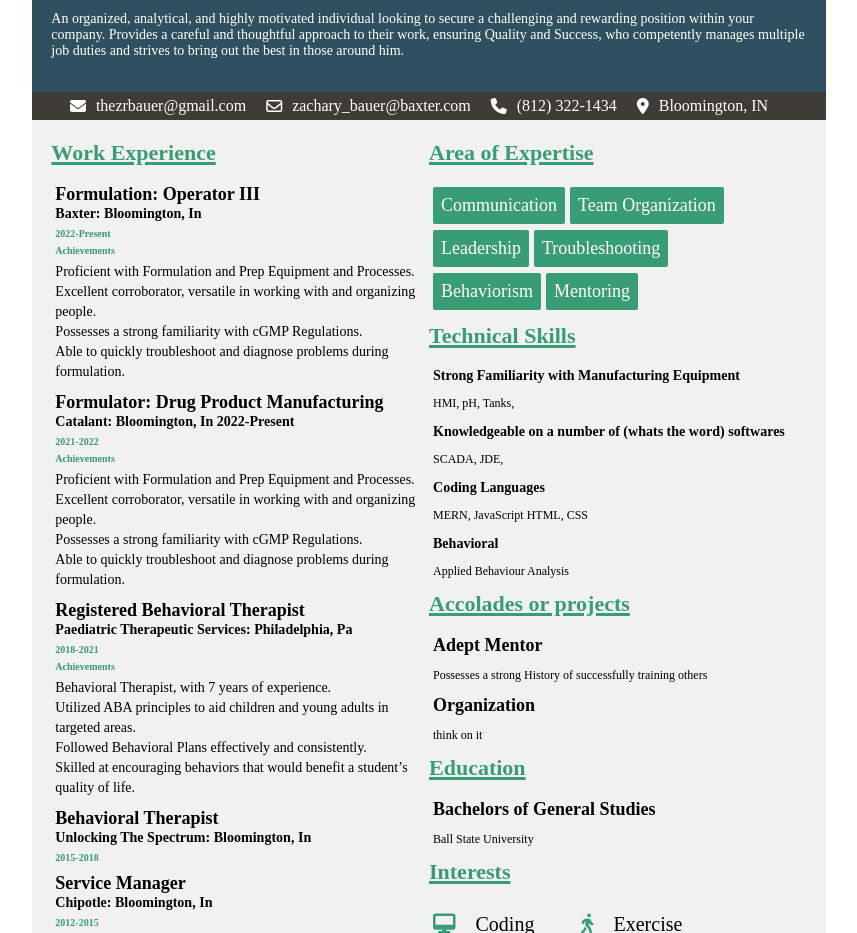
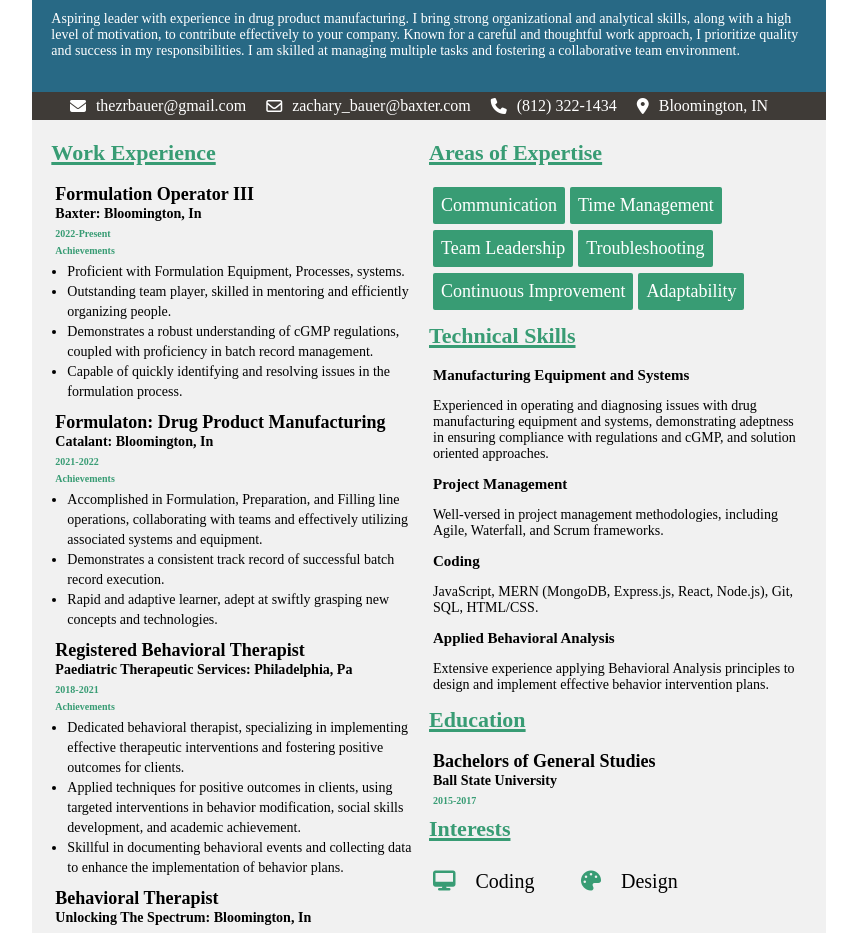
Before and after one commit to thezrbauer/Resume_2024, a website: page index.html in a window 1280 px wide. Shown: the part 88-1021 px from the top of the page, without its empty margins (211-1068 px from the left). Drawn offline with Linux system fonts and the light colour scheme; a web font is replaced by a local one.

Commit message:
finishing up

```diff
--- a/index.html
+++ b/index.html
@@ -12,9 +12,12 @@
 <body>
     <main>
     <div class="introduction">
-        <h1>Zachary Bauer</h1>
-        <h2>Formulation: Operator III</h2>
-        <p>An organized, analytical, and highly motivated individual looking to secure a challenging and rewarding position within your company. Provides a careful and thoughtful approach to their work, ensuring Quality and Success, who competently manages multiple job duties and strives to bring out the best in those around him.
+        <h1>Zachary R. Bauer</h1>
+        <h2>Formulation Operator III</h2>
+        <p>Aspiring leader with experience in drug product manufacturing. I bring strong organizational and analytical skills,
+           along with a high level of motivation, to contribute effectively to your company. Known for a careful and thoughtful
+           work approach, I prioritize quality and success in my responsibilities. I am skilled at managing multiple tasks and
+           fostering a collaborative team environment.
         </p>
     </div>
     <div class="contact">
@@ -34,30 +37,30 @@
             <h2 class="title">Work Experience</h2>
         </div>
         <div class ="card">
-        <h2 class="job_name">Formulation: Operator III</h2>
+        <h2 class="job_name">Formulation Operator III</h2>
         <h3 class="company">Baxter: Bloomington, In </h3>
-        <h4 class="time_in_position">2022-Present</h4>
+        <h4>2022-Present</h4>
         <h4 class="achievements">Achievements</h4>
         <div class="listdiv">
         <ul>
-            <li>Proficient with Formulation and Prep Equipment and Processes.</li>
-            <li>Excellent corroborator, versatile in working with and organizing people. </li>
-            <li>Possesses a strong familiarity with cGMP Regulations.</li>
-            <li>Able to quickly troubleshoot and diagnose problems during formulation.</li>
+            <li>Proficient with Formulation Equipment, Processes, systems.</li>
+            <li>Outstanding team player, skilled in mentoring and efficiently organizing people. </li>
+            <li>Demonstrates a robust understanding of cGMP regulations, coupled with proficiency in batch record management.</li>
+            <li>Capable of quickly identifying and resolving issues in the formulation process.</li>
         </ul>
         </div>
     </div>
     <div class ="card">
-        <h2 class="job_name">Formulator: Drug Product Manufacturing</h2>
-        <h3 class="company">Catalant: Bloomington, In 2022-Present</h3>
-        <h4 class="time_in_position">2021-2022</h4>
+        <h2 class="job_name">Formulaton: Drug Product Manufacturing</h2>
+        <h3 class="company">Catalant: Bloomington, In</h3>
+        <h4>2021-2022</h4>
         <h4 class="achievements">Achievements</h4>
         <div class="listdiv">
         <ul>
-            <li>Proficient with Formulation and Prep Equipment and Processes.</li>
-            <li>Excellent corroborator, versatile in working with and organizing people. </li>
-            <li>Possesses a strong familiarity with cGMP Regulations.</li>
-            <li>Able to quickly troubleshoot and diagnose problems during formulation.</li>
+            <li>Accomplished in Formulation, Preparation, and Filling line operations, collaborating with teams and effectively utilizing associated systems and equipment.</li>
+            <li>Demonstrates a consistent track record of successful batch record execution.</li>
+            <li>Rapid and adaptive learner, adept at swiftly grasping new concepts and technologies.</li>
+
         </ul>
         </div>
     </div>
@@ -65,14 +68,14 @@
         <div class ="card">
             <h2 class="job_name">Registered Behavioral Therapist </h2>
             <h3 class="company">Paediatric Therapeutic Services: Philadelphia, Pa </h3>
-            <h4 class="time_in_position">2018-2021</h4>
+            <h4>2018-2021</h4>
             <h4 class="achievements">Achievements</h4>
             <div class="listdiv">
                 <ul>
-                    <li>Behavioral Therapist, with 7 years of experience.</li>
-                    <li>Utilized ABA principles to aid children and young adults in targeted areas. </li>
-                    <li>Followed Behavioral Plans effectively and consistently.</li>
-                    <li>Skilled at encouraging behaviors that would benefit a student’s quality of life.</li>
+                    <li>Dedicated behavioral therapist, specializing in implementing effective therapeutic interventions and fostering positive outcomes for clients.</li>
+                    <li>Applied techniques for positive outcomes in clients, using targeted interventions in behavior modification, social skills development, and academic achievement. </li>
+                    <li>Skillful in documenting behavioral events and collecting data to enhance the implementation of behavior plans.</li>
+
                 </ul>
                 </div>
         </div>
@@ -80,35 +83,30 @@
         <div class ="card">
                 <h2 class="job_name">Behavioral Therapist</h2>
                 <h3 class="company">Unlocking The Spectrum: Bloomington, In</h3>
-                <h4 class="time_in_position">2015-2018</h4>
+                <h4>2015-2018</h4>
                 </div>
 
-            <div class ="card">
-                <h2 class="job_name">Service Manager</h2>
-                <h3 class="company">Chipotle: Bloomington, In</h3>
-                <h4 class="time_in_position">2012-2015</h4>
-            </div>
     </div>
 </div>
 <div class="column">
     <div class="skills">
 
         <div>
-            <h2 class="title">Area of Expertise</h2>
+            <h2 class="title">Areas of Expertise</h2>
         </div>
 
         <div class ="card">
           <div class="ex1">
             <div class="expertise">Communication</div>
-            <div class="expertise">Team Organization</div>
+            <div class="expertise">Time Management</div>
         </div>
         <div class="ex2">
-            <div class="expertise">Leadership</div>
+            <div class="expertise">Team Leadership</div>
             <div class="expertise">Troubleshooting</div>
         </div>
         <div class="ex3">
-            <div class="expertise">Behaviorism</div>
-            <div class="expertise">Mentoring</div>
+            <div class="expertise">Continuous Improvement</div>
+            <div class="expertise">Adaptability</div>
         </div>
     </div>
 
@@ -117,44 +115,32 @@
     </div>
 
     <div class="card">
-     <div class="listdiv">
+     <div class="techSkills">
 
-        <h3>Strong Familiarity with Manufacturing Equipment</h3>
-        <p>HMI, pH, Tanks, </p>
+        <h3>Manufacturing Equipment and Systems</h3>
+        <p>Experienced in operating and diagnosing issues with drug manufacturing equipment and systems, demonstrating adeptness in ensuring compliance with regulations and cGMP, and solution oriented approaches.</p>
 
-        <h3>Knowledgeable on a number of (whats the word) softwares</h3>
-        <p>SCADA, JDE, </p>
+        <h3>Project Management </h3>
+        <p>Well-versed in project management methodologies, including Agile, Waterfall, and Scrum frameworks.</p>
 
-        <h3>Coding Languages</h3>
-        <p>MERN, JavaScript HTML, CSS</p>
+        <h3>Coding</h3>
+        <p>JavaScript, MERN (MongoDB, Express.js, React, Node.js), Git, SQL, HTML/CSS.</p>
 
-        <h3>Behavioral </h3>
-        <p>Applied Behaviour Analysis</p>
+        <h3>Applied Behavioral Analysis </h3>
+        <p>Extensive experience applying Behavioral Analysis principles to design and implement effective behavior intervention plans.</p>
     </div>
     </div>
 
-    <div>
-        <h2 class="title">Accolades or projects</h2>
-    </div>
-
-    <div class="card">
-     <div class="listdiv">
-        <h2>Adept Mentor</h2>
-        <p>Possesses a strong History of successfully training others</p>
-
-        <h2>Organization</h2>
-        <p>think on it</p>
-        </div></div>
 
     <div>
         <h2 class="title">Education</h2>
     </div>
 
-    <div class="card">
-     <div class="listdiv">
+
+    <div class ="card">
         <h2>Bachelors of General Studies</h2>
-        <p>Ball State University</p>
-    </div>
+        <h3>Ball State University</h3>
+        <h4>2015-2017</h4>
     </div>
 
         <div>
@@ -164,7 +150,7 @@
                 <div class="interests">
 
             <div><span><i class="fa-solid fa-desktop"></i></span><p>Coding</p></div>
-            <div><span><i class="fa-solid fa-person-walking"></i></span><p>Exercise</p></div>
+            <div><span><i class="fa-solid fa-palette"></i></span><p>Design</p></div>
 
 
             <div><span><i class="fa-solid fa-book-open"></i></span><p>Reading</p></div>
--- a/style.css
+++ b/style.css
@@ -6,10 +6,12 @@
 
 :root {
     /* --intro-bg: rgb(59, 94, 128);
-    --accent-txt: #36a377; */
+    --accent-txt: #36a377;
+     --banner-color:#3f3b37;*/
 
-       --intro-bg: rgb(46, 80, 95);
+       --intro-bg: rgb(40, 105, 133);
     --accent-txt: #389c74;
+    --banner-color:#3f3b37;
 }
 
 /*#3ce3b4 ,
@@ -89,7 +91,7 @@ h4 {
 
 }
 .contact{
-    background-color: #3f3b37;
+    background-color: var(--banner-color);
     height:auto;
     color:white;
 }
@@ -150,9 +152,11 @@ h4 {
 
 
 .listdiv > ul {
-    list-style:none;
+    list-style:var(--accent-txt);
     margin:0;
     padding:0;
+    padding-left:12px;
+
 }
 
 .listdiv > ul > li {
@@ -177,6 +181,14 @@ h4 {
     border-radius:2px;
     font-size:18px;
     color:white;
+}
+
+.techSkills > h3 {
+    font-size:15px;
+}
+
+.techSkills > p {
+    font-size:14px;
 }
 
 .interests {
```
